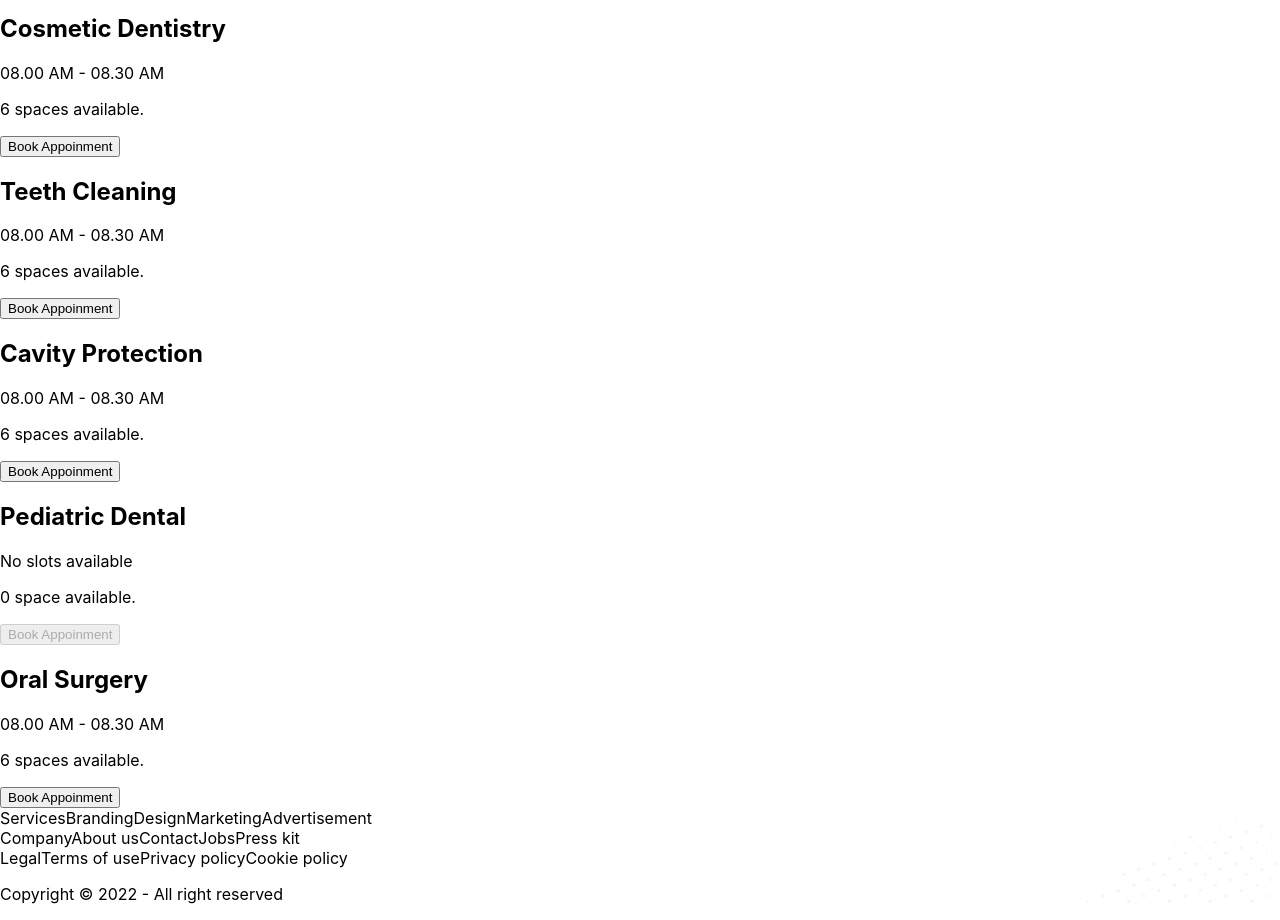
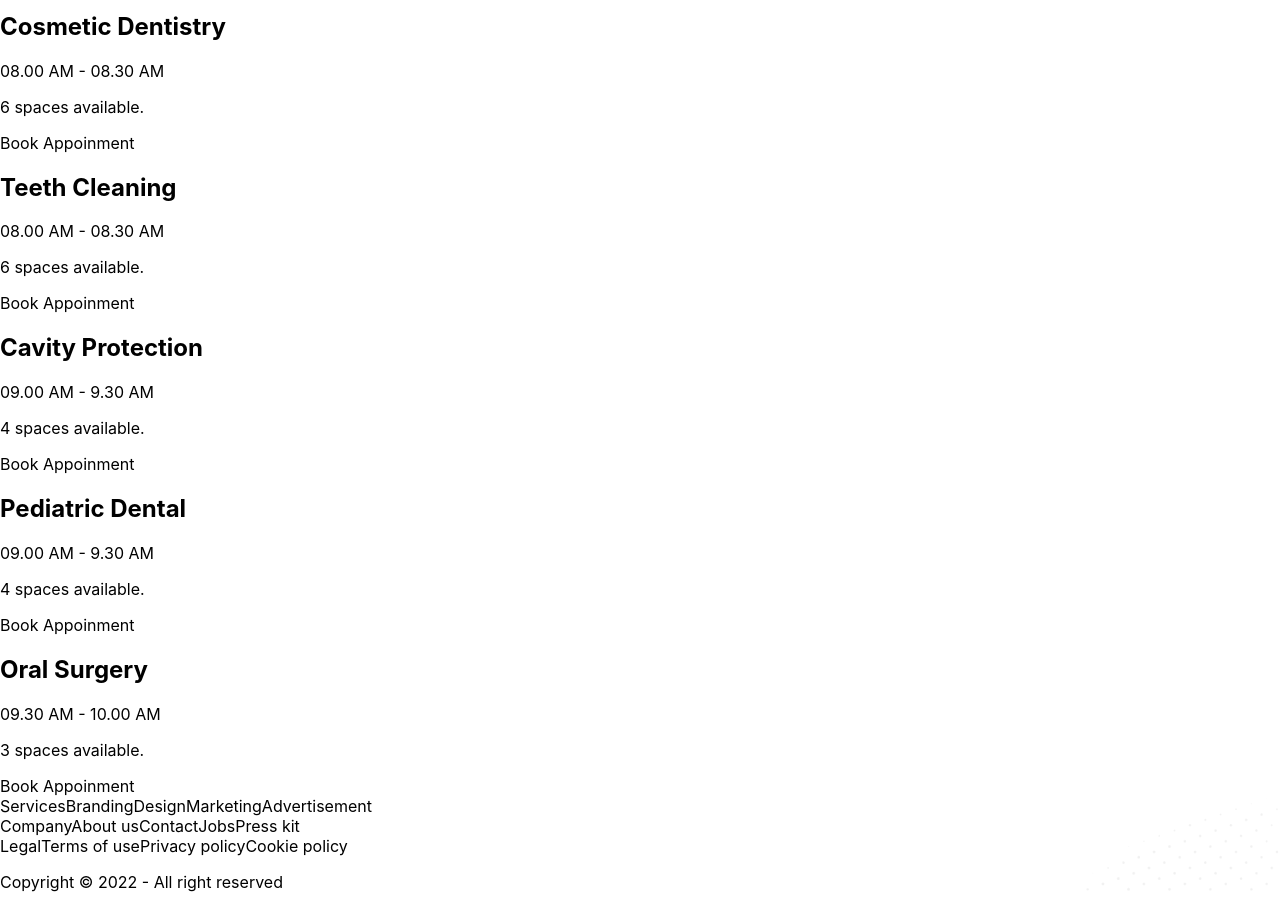
Before and after one commit to sazzadwasy/doctors-final-project, a React (Create React App) app: page /appointment in a window 1280 px wide. Shown: the part 2680-3600 px from the top of the page. Built offline with nearby package versions, Linux system fonts and the light colour scheme.

Commit message:
appointment modal complete

```diff
--- a/public/services.json
+++ b/public/services.json
@@ -5,8 +5,6 @@
         "slots": [
             "08.00 AM - 08.30 AM",
             "08.30 AM - 09.00 AM",
-            "09.00 AM - 9.30 AM",
-            "09.30 AM - 10.00 AM",
             "10.00 AM - 10.30 AM",
             "10.30 AM - 11.00 AM"
         ]
@@ -39,8 +37,6 @@
         "_id": 4,
         "name": "Cavity Protection",
         "slots": [
-            "08.00 AM - 08.30 AM",
-            "08.30 AM - 09.00 AM",
             "09.00 AM - 9.30 AM",
             "09.30 AM - 10.00 AM",
             "10.00 AM - 10.30 AM",
@@ -50,15 +46,17 @@
     {
         "_id": 5,
         "name": "Pediatric Dental",
-        "slots": []
+        "slots": [
+            "09.00 AM - 9.30 AM",
+            "09.30 AM - 10.00 AM",
+            "10.00 AM - 10.30 AM",
+            "10.30 AM - 11.00 AM"
+        ]
     },
     {
         "_id": 6,
         "name": "Oral Surgery",
         "slots": [
-            "08.00 AM - 08.30 AM",
-            "08.30 AM - 09.00 AM",
-            "09.00 AM - 9.30 AM",
             "09.30 AM - 10.00 AM",
             "10.00 AM - 10.30 AM",
             "10.30 AM - 11.00 AM"
--- a/src/Pages/Home/Appointment/AvailableAppointment.js
+++ b/src/Pages/Home/Appointment/AvailableAppointment.js
@@ -1,9 +1,11 @@
 import { format } from 'date-fns';
 import React, { useEffect, useState } from 'react';
+import BookingModal from './BookingModal';
 import Service from './Service';
 
 const AvailableAppointment = ({ date }) => {
     const [services, setServices] = useState([])
+    const [treatment, setTreatment] = useState(null)
     useEffect(() => {
         fetch('services.json')
             .then(res => res.json())
@@ -17,9 +19,11 @@ const AvailableAppointment = ({ date }) => {
                     services.map(service => <Service
                         key={service._id}
                         service={service}
+                        setTreatment={setTreatment}
                     ></Service>)
                 }
             </div>
+            {treatment && <BookingModal date={date} treatment={treatment} setTreatment={setTreatment}></BookingModal>}
         </div>
     );
 };
--- /dev/null
+++ b/src/Pages/Home/Appointment/BookingModal.js
@@ -0,0 +1,37 @@
+import { format } from 'date-fns';
+import React from 'react';
+
+const BookingModal = ({ treatment, date, setTreatment }) => {
+    const { _id, name, slots } = treatment;
+    const handleSubmit = e => {
+        e.preventDefault()
+        const slot = e.target.slot.value
+        console.log(slot, name, _id)
+        setTreatment(null)
+    }
+    return (
+        <div>
+            <input type="checkbox" id="booking-modal" class="modal-toggle" />
+            <div class="modal">
+                <div class="modal-box relative">
+                    <label for="booking-modal" class="btn btn-sm btn-circle absolute right-2 top-2">✕</label>
+                    <h3 class="text-xl font-bold text-center ">{name}</h3>
+                    <form onSubmit={handleSubmit} className='grid grid-cols-1 gap-3 justify-items-center mt-4'>
+                        <input type="text" value={format(date, 'PP')} disabled class=" input input-bordered input-info w-full max-w-xs" />
+                        <select name='slot' class="select select-info w-full max-w-xs">
+                            {
+                                slots.map(slot => <option value={slot}>{slot}</option>)
+                            }
+                        </select>
+                        <input name='name' type="text" placeholder="Your  name" class="input input-bordered input-info w-full max-w-xs" />
+                        <input name='email' type="email" placeholder="Email address" class="input input-bordered input-info w-full max-w-xs" />
+                        <input name='phone' type="text" placeholder="Phone number" class="input input-bordered input-info w-full max-w-xs" />
+                        <input type="submit" value='Submit' class="btn btn-accent w-full max-w-xs mt-3" />
+                    </form>
+                </div>
+            </div>
+        </div>
+    );
+};
+
+export default BookingModal;
--- a/src/Pages/Home/Appointment/Service.js
+++ b/src/Pages/Home/Appointment/Service.js
@@ -1,6 +1,6 @@
 import React from 'react';
 
-const Service = ({ service }) => {
+const Service = ({ service, setTreatment }) => {
     const { name, slots } = service;
     return (
         <div>
@@ -12,12 +12,17 @@ const Service = ({ service }) => {
                             ?
                             <span>{slots[0]}</span>
                             :
-                            <span className='text-red-500' >No slots available</span>
+                            <span className='text-red-500' >Try anoter date!</span>
 
                     }</p>
                     <p>{slots.length} {slots.length > 1 ? 'spaces' : 'space'} available.</p>
                     <div class="card-actions justify-end">
-                        <button disabled={slots.length === 0} class="btn btn-primary uppercase font-bold text-white">Book Appoinment</button>
+                        <label
+                            for="booking-modal"
+                            onClick={() => setTreatment(service)}
+                            disabled={slots.length === 0}
+                            class="btn btn-primary uppercase font-bold text-white">Book Appoinment
+                        </label>
                     </div>
                 </div>
             </div>
```
